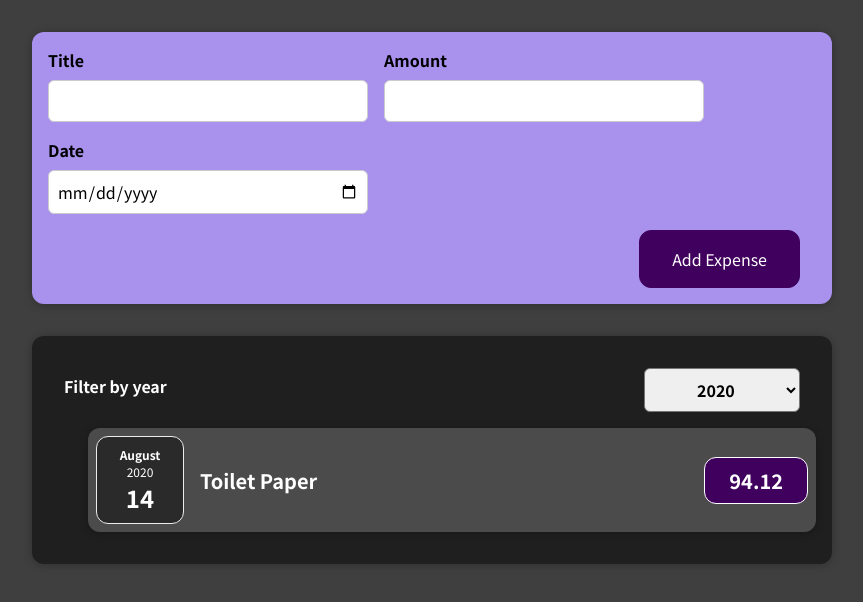
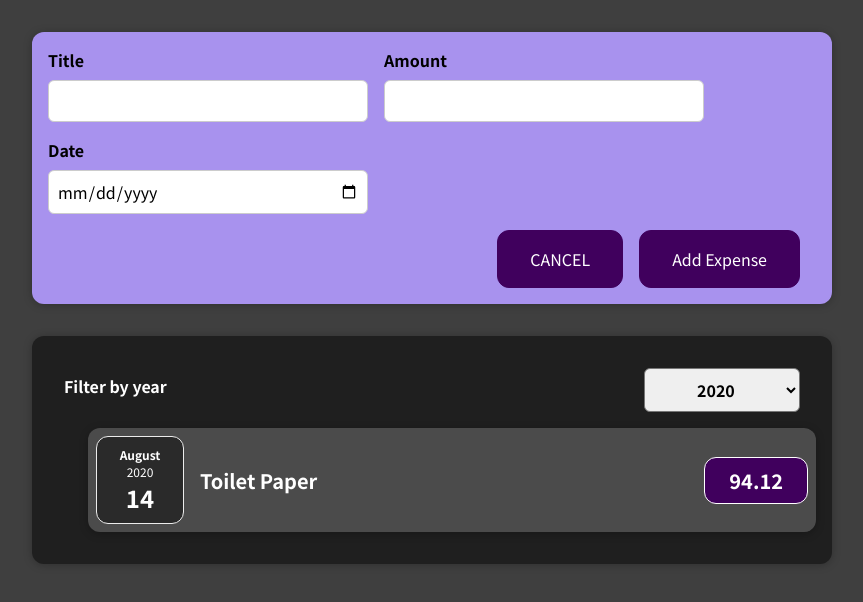
Before and after one commit to johndbigboi/Expense-Tracker, a React (Create React App) app in the folder react-expense-tracker/: page / in a window 1280 px wide. Both pictures are taken after a click on the button "Add New Expenses". Shown: the top 602 px of the page, without its empty margins (208-1071 px from the left). Built offline with nearby package versions, Linux system fonts and the light colour scheme.

Commit message:
Adding Cancel button and onClick handler

```diff
--- a/react-expense-tracker/src/components/NewExpense/ExpenseForm.js
+++ b/react-expense-tracker/src/components/NewExpense/ExpenseForm.js
@@ -67,6 +67,9 @@ const ExpenseForm = (props) => {
         </div>
       </div>
       <div className="new-expense__actions">
+        <button type="button" onClick={props.onCancel}>
+          CANCEL
+        </button>
         <button type="submit"> Add Expense</button>
       </div>
     </form>
```
